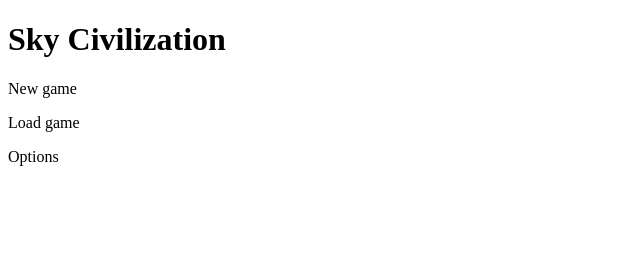
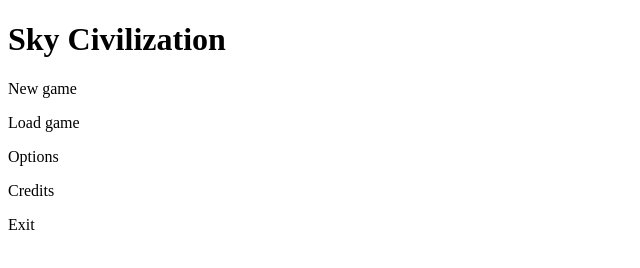
Before and after one commit to kamkanev/Sky-Civilization, an Electron app: page index.html in a window 800 px wide. Shown: the full height of the page, 0-640 px from the left. Drawn offline with Linux system fonts and the light colour scheme.

Commit message:
Not resizeable any more

```diff
--- a/index.html
+++ b/index.html
@@ -9,6 +9,8 @@
       <p>New game<p/>
       <p>Load game<p/>
       <p>Options<p/>
+      <p>Credits<p/>
+      <p>Exit<p/>
     <!-- You can also require other files to run in this process -->
     <script src="./renderer.js"></script>
   </body>
--- a/main.js
+++ b/main.js
@@ -11,6 +11,7 @@ function createWindow () {
   mainWindow = new BrowserWindow({
     width: 800,
     height: 600,
+    resizable: false,
     webPreferences: {
       preload: path.join(__dirname, 'preload.js')
     }
```
Also changed, not shown: idea_igra.png (added).
